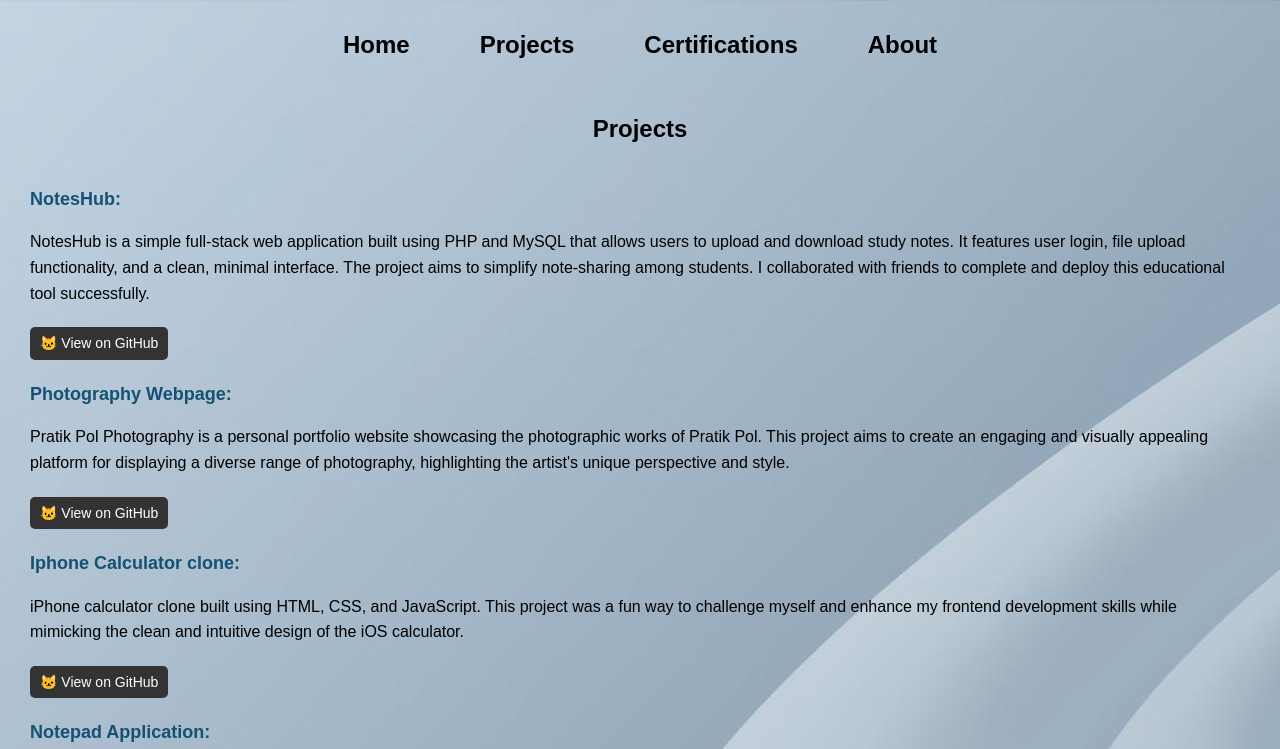
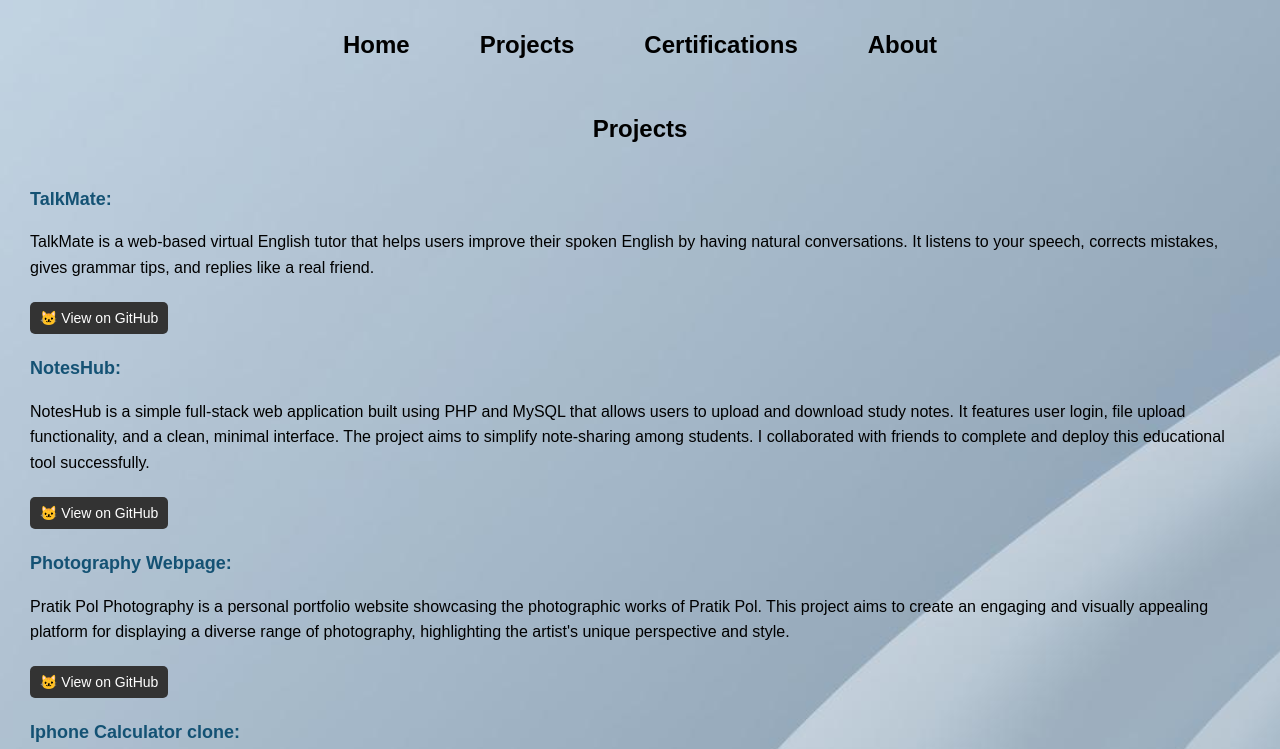
Before and after one commit to sanketbhuite/Sanket-Bhuite-Portfolio, a plain HTML site: page index.html in a window 1280 px wide. Both pictures are taken after a click on the link "Projects". Shown: the top 749 px of the page. Drawn offline with Linux system fonts and the light colour scheme.

Commit message:
Update index.html

```diff
--- a/index.html
+++ b/index.html
@@ -58,6 +58,11 @@
    <section id="projects">
         <h2>Projects</h2>
         <ul>
+	     <li>
+                <span class="project-title">TalkMate:</span>
+<p>TalkMate is a web-based virtual English tutor that helps users improve their spoken English by having natural conversations. It listens to your speech, corrects mistakes, gives grammar tips, and replies like a real friend.</p>
+                <a href="https://github.com/sanketbhuite/TalkMate-v1.0" class="github-link">🐱 View on GitHub</a>
+            </li>
             <li>
                 <span class="project-title">NotesHub:</span>
 <p>NotesHub is a simple full-stack web application built using PHP and MySQL that allows users to upload and download study notes. It features user login, file upload functionality, and a clean, minimal interface. The project aims to simplify note-sharing among students. I collaborated with friends to complete and deploy this educational tool successfully.</p>
```
